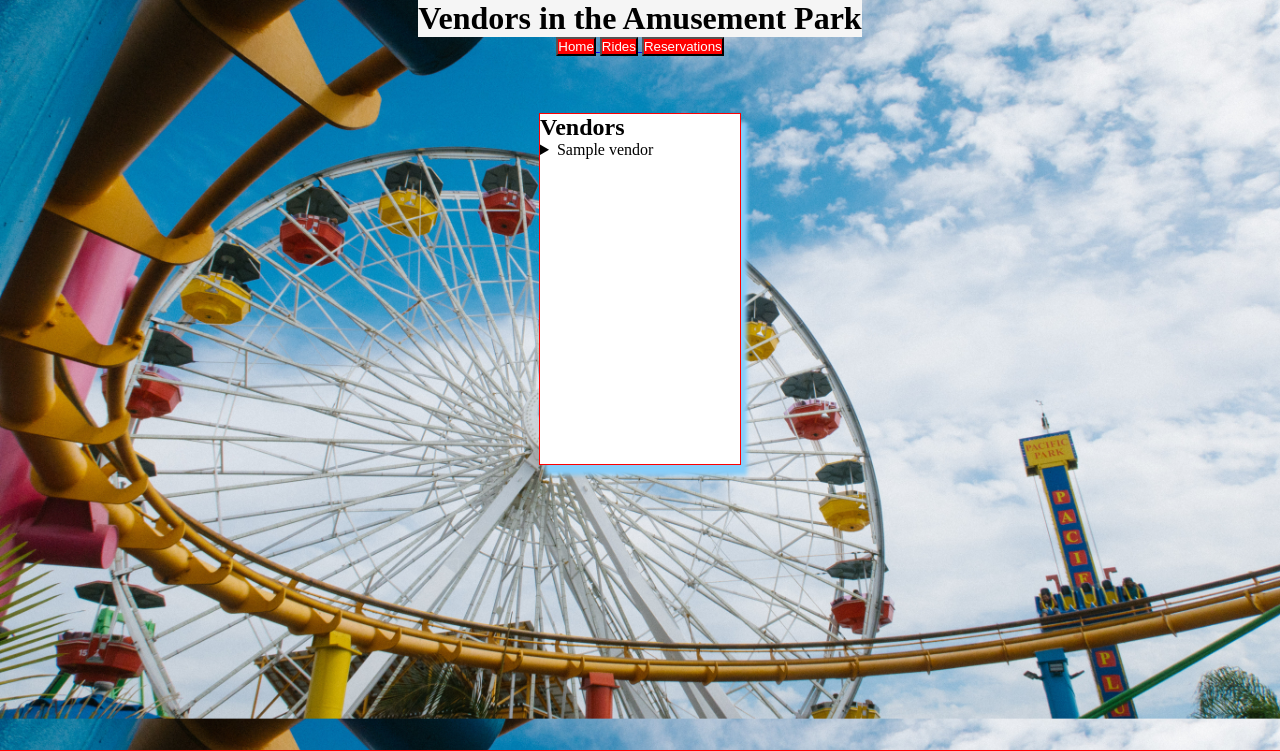
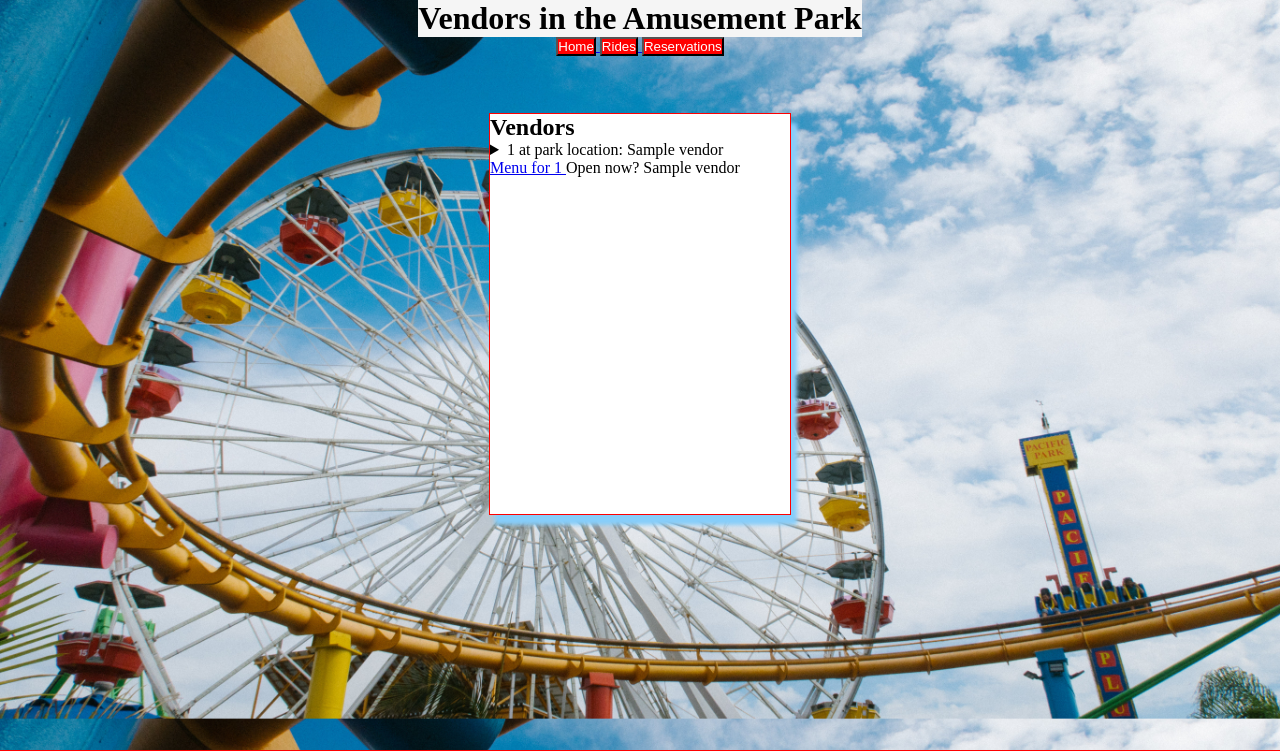
Before and after one commit to TayisiyaChernenko/AmusementParkProject, a Python web app: template templates/Vendors.html in a window 1280 px wide; the page is wider, and only the part inside the window is pictured. Shown: the top 751 px of that part. Run offline with Jinja, Linux system fonts and the light colour scheme; the template is opened without the code that fills it: most values are stand-ins (such as "Sample title", 1, 10 or a date in 2020).

Commit message:
Added query info under Vendors

```diff
--- a/templates/Vendors.html
+++ b/templates/Vendors.html
@@ -42,14 +42,25 @@
                 {% for vendor in output%}
                 <tr>
                     <details>
-                    <summary>{{vendor}}</summary>
-                    <!--This will display vendors somehow from database-->
+                        <summary>{{vendor[0]}} at park location: {{vendor[1]}}</summary>
+                        <!--This will display each vendor's info from database-->
+                            <table>
+                            <tr>
+                                <a href="{{vendor[0]}}Menu">
+                                    Menu for {{vendor[0]}}
+                                </a>
+                            </tr>
+
+                            <tr>
+                                Open now? {{vendor[2]}}
+                            </tr>
+                        </table>
                     </details>
                 </tr>
-               {% endfor %}
-            </details>
-        </table>
-        </div>
+                <p style="margin-bottom:.75cm;"></p>
+                {% endfor %}
+            </table>
+            </div>
         </main>
 
         <footer>
@@ -84,8 +95,8 @@
             }
 
             .box {
-                width: 200px;
-                height: 350px;
+                width: 300px;
+                height: 400px;
                 border:1px solid red;
                 background-color:white;
                 box-shadow: 6px 10px 4px lightskyblue;
```
Also changed, not shown: main.py (deleted, +0 -47 lines), README.md.
